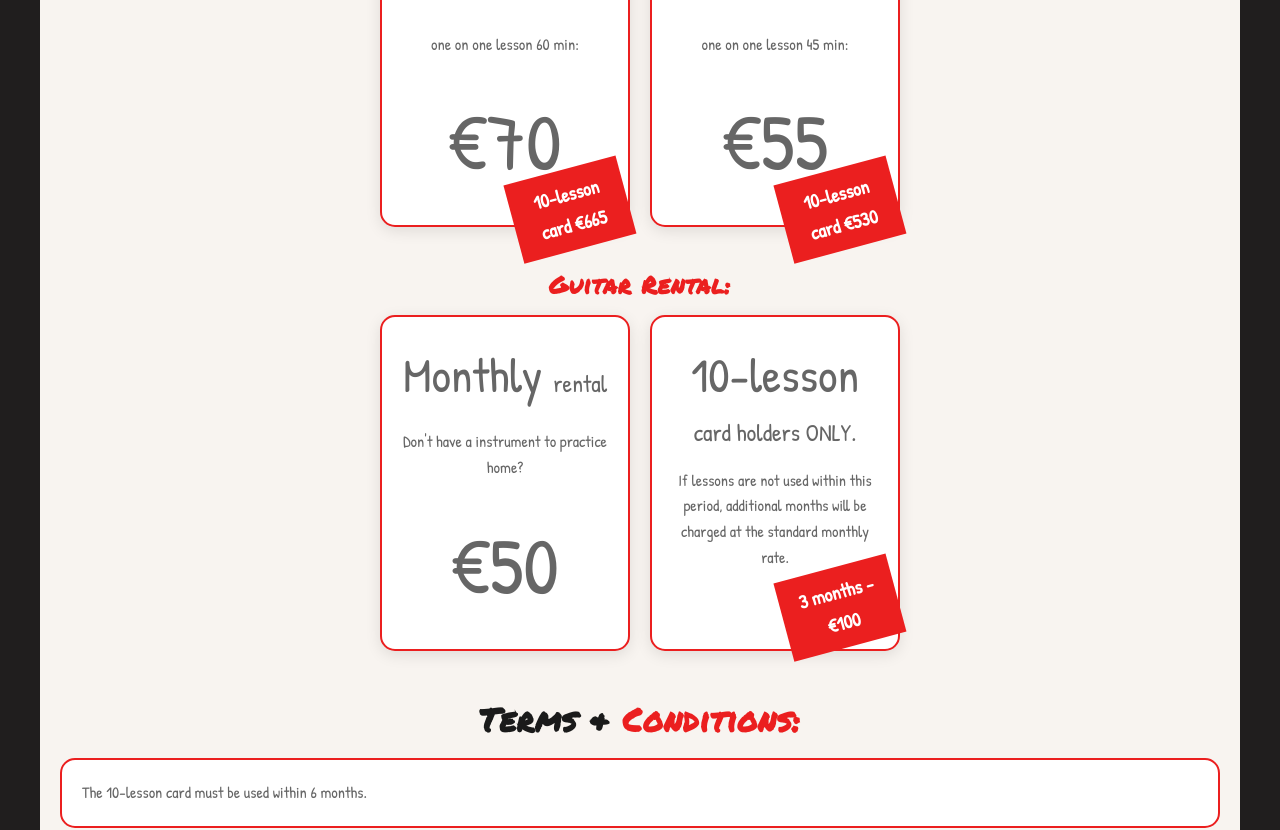
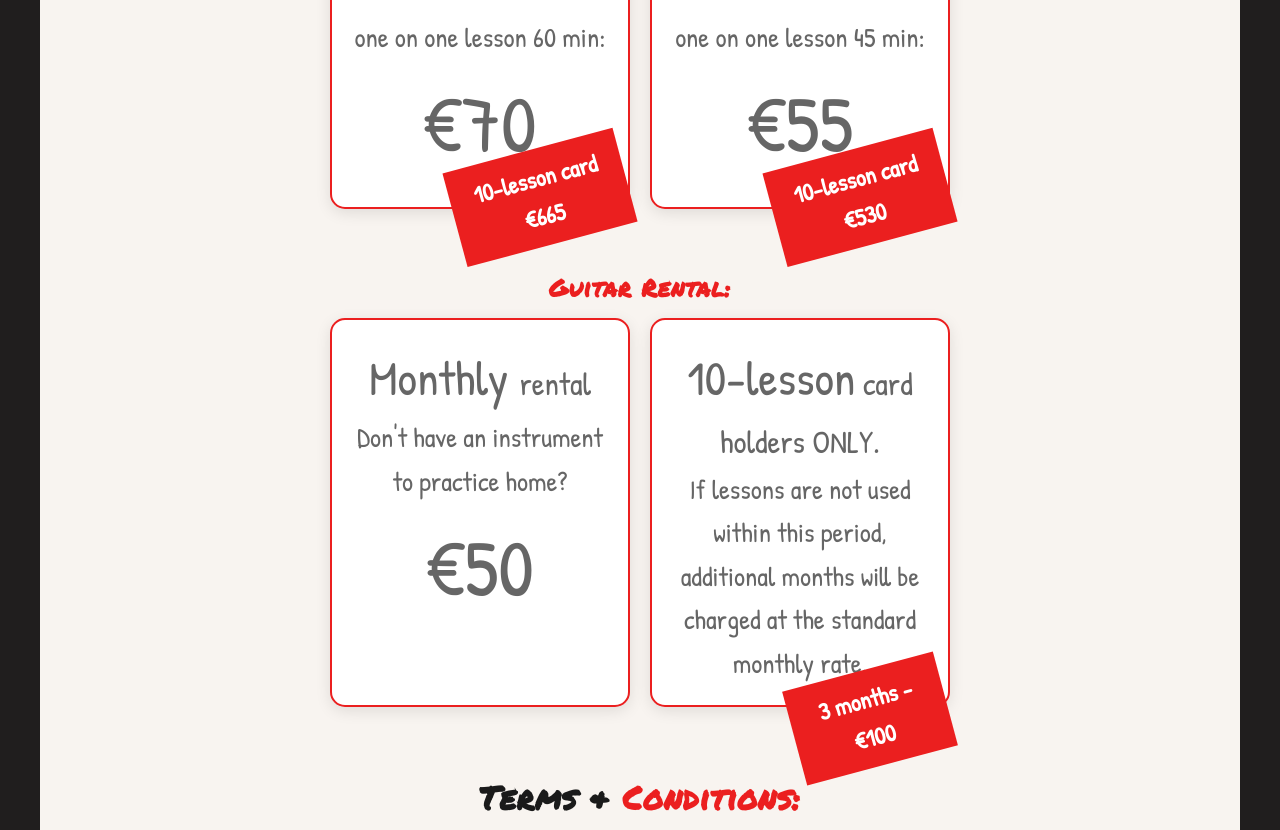
Before and after one commit to DaryPet/guitar-lessons, a React (Create React App) app in the folder frontend/: page / in a window 1280 px wide. Shown: the part 4580-5410 px from the top of the page. Built offline with nearby package versions, Linux system fonts and the light colour scheme; no server answers.

Commit message:
change font size

```diff
--- a/frontend/src/components/Footer/Footer.module.css
+++ b/frontend/src/components/Footer/Footer.module.css
@@ -25,7 +25,7 @@
 .socialLinks h3,
 .newsletter h3 {
   margin-bottom: 15px;
-  font-size: 1.4em;
+  font-size: 1.5rem;
   color: #1a1a1a;
 }
 .navLinks h3 span {
@@ -38,12 +38,14 @@
 
 .navLinks li {
   margin-bottom: 10px;
+  /* font-size: 1rem; */
 }
 
 .navLinks a {
   color: #3f3c3c;
   text-decoration: none;
   transition: color 0.3s;
+  font-size: 1.3rem;
 }
 
 .navLinks a:hover {
@@ -55,7 +57,7 @@
 }
 .contactInfo a {
   margin-bottom: 10px;
-  font-size: 0.95em;
+  font-size: 1.3rem;
   color: black;
 }
 .contactInfo a:hover {
@@ -69,7 +71,7 @@
 
 .socialLinks a {
   color: red;
-  font-size: 1.5em;
+  font-size: 1.5rem;
   transition: color 0.3s;
 }
 
@@ -91,7 +93,7 @@
   border: none;
   border-radius: 4px;
   outline: none;
-  font-size: 1em;
+  font-size: 1rem;
 }
 
 .newsletter button {
@@ -132,9 +134,12 @@
 .footerLinks a {
   color: rgb(170, 58, 58);
   text-decoration: none;
-  font-size: 0.9em;
+  font-size: 1.3rem;
 }
 
 .footerLinks a:hover {
   color: rgb(170, 58, 58);
 }
+.rights {
+  font-size: 1.2rem;
+}
--- a/frontend/src/components/Footer/Footer.tsx
+++ b/frontend/src/components/Footer/Footer.tsx
@@ -96,7 +96,7 @@ const Footer: React.FC = () => {
         </div>
       </div>
       <div className={styles.footerBottom}>
-        <p>
+        <p className={styles.rights}>
           &copy; {new Date().getFullYear()} GuitarLessons. All rights reserved.
         </p>
         <ul className={styles.footerLinks}>
--- a/frontend/src/components/Price/Price.module.css
+++ b/frontend/src/components/Price/Price.module.css
@@ -30,8 +30,6 @@
   padding: 0;
 }
 .list_term {
-  /* display: flex;
-  flex-wrap: wrap; */
   justify-content: center;
   list-style-type: none;
   padding: 0;
@@ -43,6 +41,7 @@
   padding: 20px;
   display: flex;
   flex-direction: column;
+  font-size: 1.5rem;
 }
 
 .items {
@@ -51,31 +50,46 @@
   border: 2px solid #eb1f1f;
   border-radius: 15px;
   padding: 20px;
-  width: 250px;
+  width: 300px;
   min-height: 200px;
   box-shadow: 0 4px 15px rgba(0, 0, 0, 0.1);
   display: flex;
   flex-direction: column;
   transition: all 0.3s ease-in-out;
-
   text-align: center;
   margin: 0;
-  margin-bottom: 24px;
+  margin-bottom: 45px;
 }
 .discountRibbon {
   position: absolute;
-  top: 250px;
-  left: 130px;
+  top: 230px;
+  left: 120px;
   background-color: #eb1f1f;
   color: #fff;
   padding: 10px;
   font-weight: bold;
-  font-size: 1.2rem;
+  font-size: 1.5rem;
+  transform: rotate(-15deg);
+  z-index: 1;
+}
+.discountRibbonGuitar {
+  position: absolute;
+  top: 350px;
+  left: 140px;
+  background-color: #eb1f1f;
+  color: #fff;
+  padding: 10px 20px;
+  font-weight: bold;
+  font-size: 1.5rem;
   transform: rotate(-15deg);
   z-index: 1;
 }
 .items_name {
-  font-size: 1.5rem;
+  font-size: 2rem;
+  margin: 0;
+}
+.items_description {
+  font-size: 1.7rem;
   margin: 0;
 }
 .items_name span {
--- a/frontend/src/components/Price/Price.tsx
+++ b/frontend/src/components/Price/Price.tsx
@@ -48,16 +48,12 @@ const Pricing: React.FC<PricingProps> = () => {
               <span>Monthly </span>rental
             </p>
             <p className={styles.items_description}>
-              Don't have a instrument to practice home?
+              Don't have an instrument to practice home?
             </p>
             <p className={styles.items_price}>€50</p>
-            {/* <p className={styles.items_description}>
-              one on one lesson 45 min:
-            </p>
-            Monthly rent: <strong>€50</strong> */}
           </li>
           <li className={styles.items}>
-            <div className={styles.discountRibbon}> 3 months - €100</div>
+            <div className={styles.discountRibbonGuitar}> 3 months - €100</div>
             <p className={styles.items_name}>
               <span>10-lesson</span> card holders ONLY.
             </p>
```
